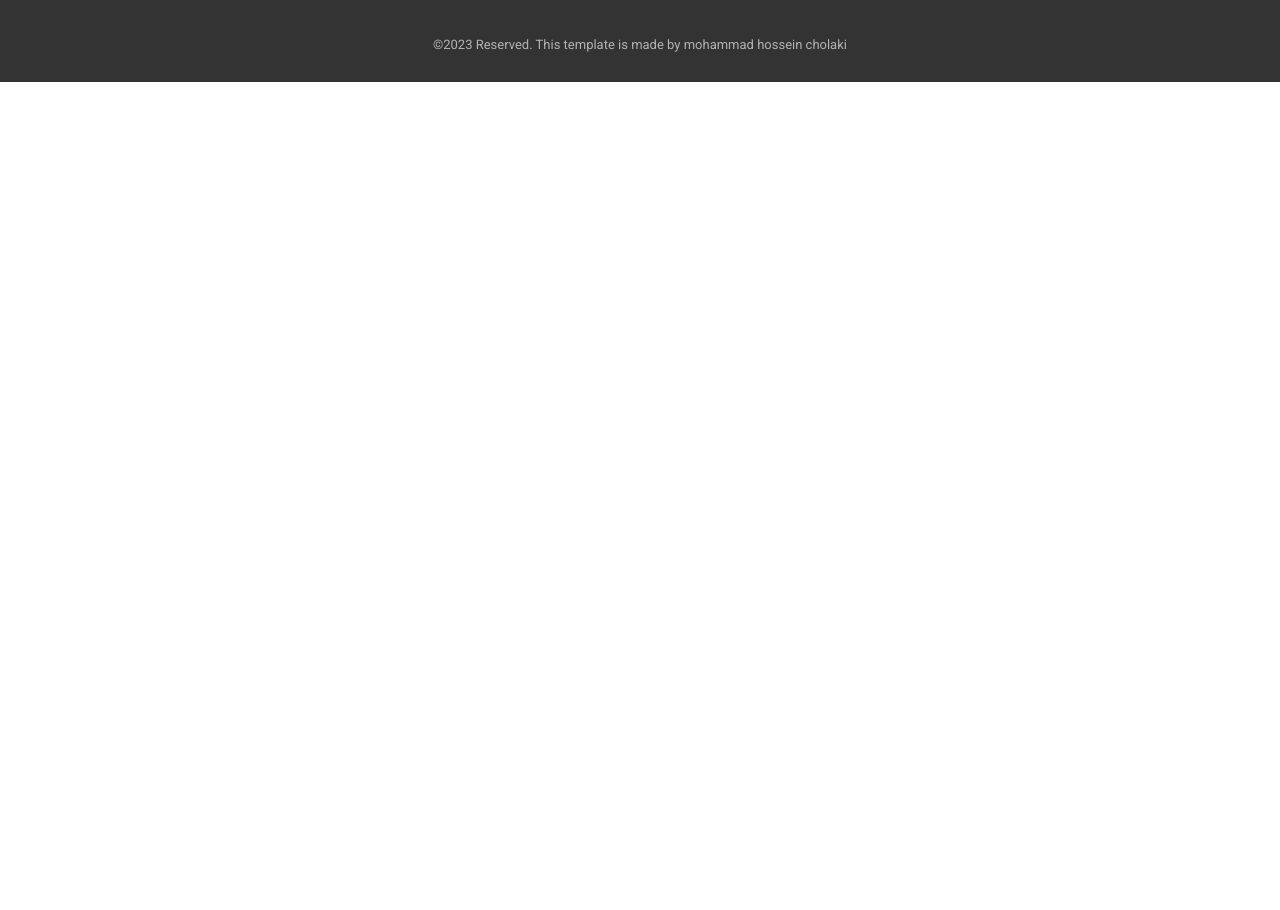
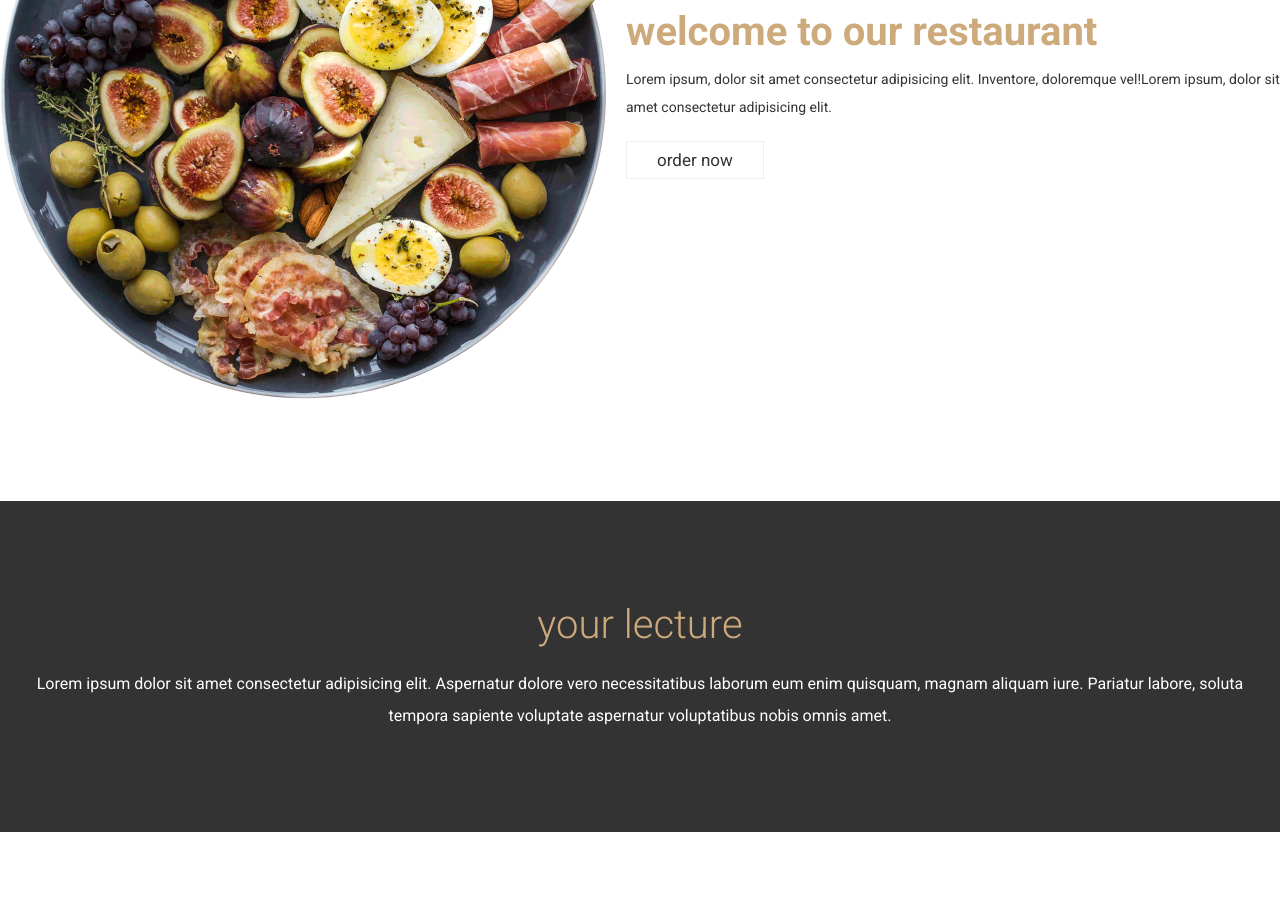
Before and after one commit to mohammad-hossein-cholaki/resturant-project, a plain HTML site: page home.html in a window 1280 px wide. Shown: the part 1012-1922 px from the top of the page. Before the commit the page ends 1094 px from the top, so only its background shows below. Drawn offline with nearby package versions, Linux system fonts and the light colour scheme.

Commit message:
end of lecture section

```diff
--- a/allFoods.css
+++ b/allFoods.css
@@ -21,9 +21,6 @@
 html{
     font-size: 62.5%;
     scroll-behavior: smooth;
-}
-body{
-    height: 100vh;
 }
 
 /* -------------------------------------------------------------------- */
@@ -405,17 +402,17 @@ header .icons #menu{
 .footer
 {
     /* position: fixed; */
-    /* padding: 0;
+    padding: 0;
     margin-bottom: 0;
     bottom: 0;
     right: 0;
-    left: 0; */
+    left: 0;
 	background: var(--black);
 	text-align: center;
 	color: #b2b2b2;
 	font-size: 1.3rem;
     width: 100%;
-    /* margin-top: 10rem; */
+    margin-top: 10rem;
     /* padding-bottom: 3rem; */
 }
 .footer .container
--- a/home.html
+++ b/home.html
@@ -65,7 +65,7 @@
 						<p>
 							give away your beloved customers
 						</p>
-						<a href="#" class="btn">order now</a>
+						<!-- <a href="#" class="btn">order now</a> -->
 					</section>
 				</section>
 
@@ -78,7 +78,7 @@
 						<p>
 							food restaurant
 						</p>
-						<a href="#" class="btn">order now</a>
+						<!-- <a href="#" class="btn">order now</a> -->
 					</section>
 				</section>
 
@@ -91,7 +91,7 @@
 						<p>
 							you will love it
 						</p>
-						<a href="#" class="btn">order now</a>
+						<!-- <a href="#" class="btn">order now</a> -->
 					</section>
 				</section>
 			</section>
@@ -102,6 +102,35 @@
 
     <!-- edn of slider code -->
 
+	 <!-- start of welcome section  -->
+
+	<section class="aboutSection" id="aboutSection">
+
+			<section class="imageSection">
+				<img src="./pic/fresh.png" alt="">
+			</section>
+
+			<section class="contentSection">
+				<h2 class="titlle">welcome to our restaurant</h2>
+				<p>Lorem ipsum, dolor sit amet consectetur adipisicing elit. Inventore, doloremque vel!Lorem ipsum, dolor sit amet consectetur adipisicing elit.  </p>
+				<a href="./allFoods.html" class="btn">order now</a>
+			</section>
+
+	</section>
+
+
+
+	<!-- end of welcome section  -->
+
+	<!-- start lecture section  -->
+
+<section class="lecture">
+	<h2>your lecture</h2>
+	<p>Lorem ipsum dolor sit amet consectetur adipisicing elit. Aspernatur dolore vero necessitatibus laborum eum enim quisquam, magnam aliquam iure. Pariatur labore, soluta tempora sapiente voluptate aspernatur voluptatibus nobis omnis amet.</p>
+
+</section>
+
+	<!-- end of lecture section  -->
 
 
     <!-- footer section start -->
--- a/homeStyle.css
+++ b/homeStyle.css
@@ -264,7 +264,7 @@ header .icons #menu{
     margin-top: 1rem;
     display: inline-block;
     font-size: 1.7rem;
-    color: #fff;
+    color: var(--black);
 	border: .1rem solid rgba(205,170,124,0.2);
 	/* background: transparent; */
 	cursor: pointer;
@@ -300,6 +300,66 @@ header .icons #menu{
 }
 
 /* end of slider style */
+
+/* start of about section */
+.aboutSection{
+    display: flex;
+    align-items: center;
+    flex-wrap: wrap;
+    gap: 2rem;
+}
+
+.aboutSection .imagesection{
+    flex: 1 1 41rem;
+}
+
+.aboutSection .imagesection img{
+    width: 100%;
+}
+
+.aboutSection .contentSection{
+    flex: 1 1 41rem;
+}
+
+.aboutSection .contentSection .titlle{
+    font-size: 4rem;
+    color: var(--light-color);
+}
+
+.aboutSection .contentSection p{
+    font-size: 1.4rem;
+    color: var(--black);
+    padding: 1rem 0;
+    line-height: 2;
+}
+
+/* end of about section */
+
+ /* start lorem section  */
+
+.lecture{
+    text-align: center;
+    margin: 10rem 0;
+    padding: 10rem 2rem;
+    background: var(--black);
+
+
+}
+
+.lecture h2{
+    color: var(--light-color);
+    font-size: 4rem;
+    font-weight: 300;
+    padding-bottom: 2rem;
+}
+
+.lecture p{
+    font-size: 1.6rem;
+    color: #fff;
+    line-height: 2;
+}
+
+ /* end of lorem section  */
 
 /* ------------------------------------------------------------------ */
 /* ------------------------------------------------------------------ */
```
Also changed, not shown: login.html (+1 -1 lines), pic/fresh.png (added).
